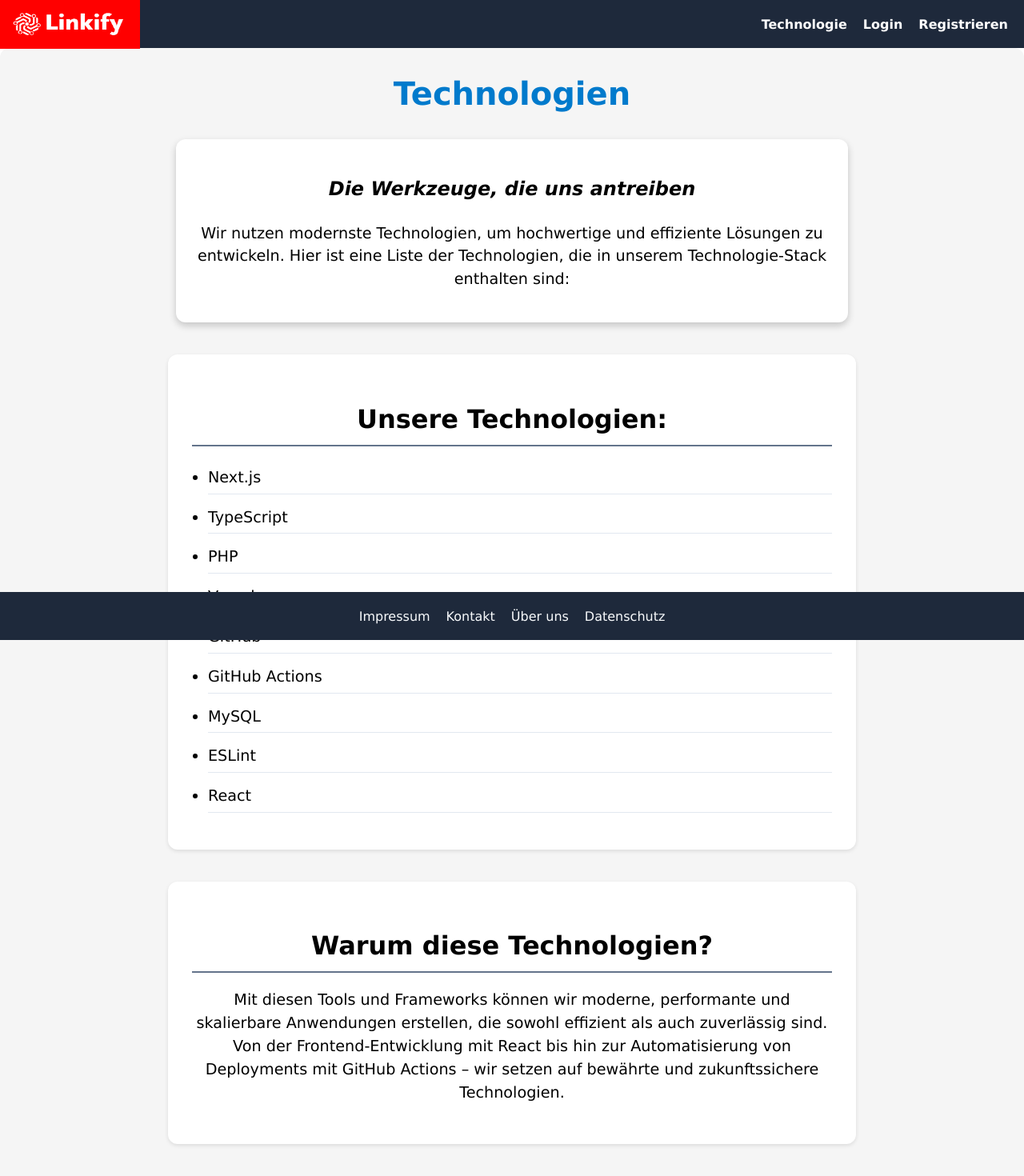
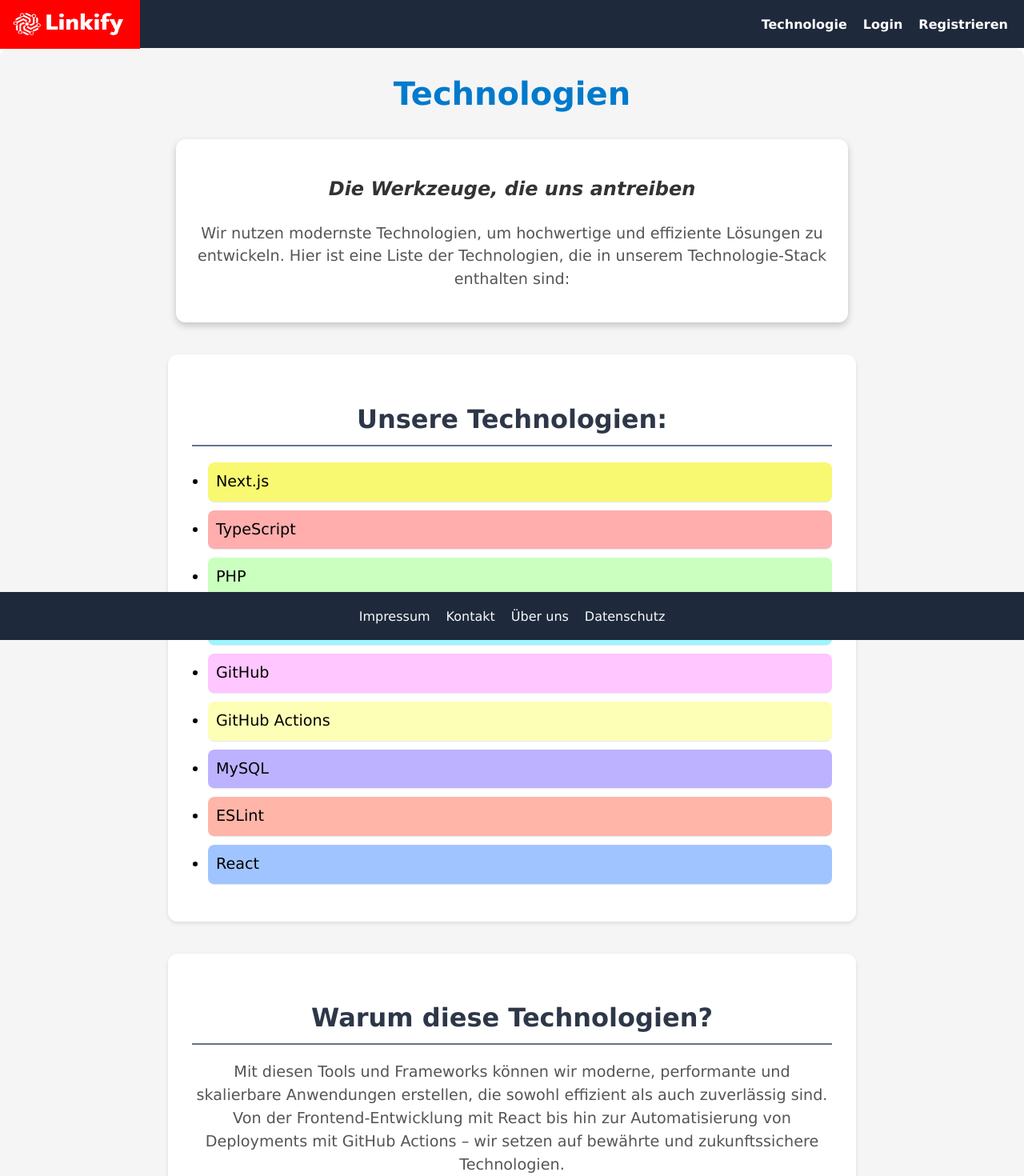
Before and after one commit to RalfHof/nextjs-boilerplate, a Next.js app: page /technologie in a window 1280 px wide. Shown: the top 1470 px of the page at 80% size. Built offline with nearby package versions, Linux system fonts and the light colour scheme.

Commit message:
New Feautes Akin

```diff
--- a/src/app/technologie/page.tsx
+++ b/src/app/technologie/page.tsx
@@ -4,8 +4,16 @@ export default function TechnologyPage() {
   return (
     <div style={styles.container}>
       <h1 style={styles.title}>Technologien</h1>
-      <section style={styles.heroSection}>
-        <p style={styles.subtitle}>
+      <section
+        style={styles.heroSection}
+        onMouseEnter={(e) => (e.currentTarget.style.backgroundColor = "#e0f7fa")}
+        onMouseLeave={(e) => (e.currentTarget.style.backgroundColor = "#fff")}
+      >
+        <p
+          style={styles.subtitle}
+          onMouseEnter={(e) => (e.currentTarget.style.color = "#007acc")}
+          onMouseLeave={(e) => (e.currentTarget.style.color = "#333")}
+        >
           <strong>Die Werkzeuge, die uns antreiben</strong>
         </p>
         <p style={styles.text}>
@@ -18,21 +26,45 @@ export default function TechnologyPage() {
       <section style={styles.section}>
         <h2 style={styles.sectionTitle}>Unsere Technologien:</h2>
         <ul style={styles.list}>
-          <li style={styles.listItem}>Next.js</li>
-          <li style={styles.listItem}>TypeScript</li>
-          <li style={styles.listItem}>PHP</li>
-          <li style={styles.listItem}>Vercel</li>
-          <li style={styles.listItem}>GitHub</li>
-          <li style={styles.listItem}>GitHub Actions</li>
-          <li style={styles.listItem}>MySQL</li>
-          <li style={styles.listItem}>ESLint</li>
-          <li style={styles.listItem}>React</li>
+          {["Next.js", "TypeScript", "PHP", "Vercel", "GitHub", "GitHub Actions", "MySQL", "ESLint", "React"].map(
+            (tech, index) => (
+              <li
+                key={tech}
+                style={{
+                  ...styles.listItem,
+                  backgroundColor: colors[index % colors.length],
+                }}
+                onMouseEnter={(e) =>
+                  (e.currentTarget.style.backgroundColor = hoverColors[index % hoverColors.length])
+                }
+                onMouseLeave={(e) =>
+                  (e.currentTarget.style.backgroundColor = colors[index % colors.length])
+                }
+              >
+                {tech}
+              </li>
+            )
+          )}
         </ul>
       </section>
 
-      <section style={styles.section}>
-        <h2 style={styles.sectionTitle}>Warum diese Technologien?</h2>
-        <p style={styles.text}>
+      <section
+        style={styles.section}
+        onMouseEnter={(e) => (e.currentTarget.style.transform = "scale(1.02)")}
+        onMouseLeave={(e) => (e.currentTarget.style.transform = "scale(1)")}
+      >
+        <h2
+          style={styles.sectionTitle}
+          onMouseEnter={(e) => (e.currentTarget.style.color = "#e63946")}
+          onMouseLeave={(e) => (e.currentTarget.style.color = "#2d3748")}
+        >
+          Warum diese Technologien?
+        </h2>
+        <p
+          style={styles.text}
+          onMouseEnter={(e) => (e.currentTarget.style.color = "#1d3557")}
+          onMouseLeave={(e) => (e.currentTarget.style.color = "#555")}
+        >
           Mit diesen Tools und Frameworks können wir moderne, performante und
           skalierbare Anwendungen erstellen, die sowohl effizient als auch
           zuverlässig sind. Von der Frontend-Entwicklung mit React bis hin zur
@@ -43,6 +75,9 @@ export default function TechnologyPage() {
     </div>
   );
 }
+
+const colors = ["#f9f871", "#ffadad", "#caffbf", "#9bf6ff", "#ffc6ff", "#fdffb6", "#bdb2ff", "#ffb5a7", "#a0c4ff"];
+const hoverColors = ["#fff3a3", "#ffbfbf", "#dbffda", "#b4f2ff", "#ffd8ff", "#fef3c1", "#d5d0ff", "#ffc7b5", "#b4d6ff"];
 
 const styles: Record<string, React.CSSProperties> = {
   container: {
@@ -61,6 +96,7 @@ const styles: Record<string, React.CSSProperties> = {
     fontWeight: "bold",
     color: "#007acc",
     textAlign: "center",
+    transition: "color 0.3s ease",
   },
 
   heroSection: {
@@ -70,17 +106,22 @@ const styles: Record<string, React.CSSProperties> = {
     backgroundColor: "#fff",
     width: "82%",
     maxWidth: "800px",
+    transition: "background-color 0.3s ease",
   },
 
   subtitle: {
     fontSize: "1.5rem",
     fontStyle: "italic",
     textAlign: "center",
+    color: "#333",
+    transition: "color 0.3s ease",
   },
 
   text: {
     fontSize: "1.2rem",
     textAlign: "center",
+    color: "#555",
+    transition: "color 0.3s ease",
   },
 
   section: {
@@ -91,6 +132,7 @@ const styles: Record<string, React.CSSProperties> = {
     boxShadow: "0px 2px 5px rgba(0, 0, 0, 0.1)",
     width: "80%",
     maxWidth: "800px",
+    transition: "transform 0.3s ease, box-shadow 0.3s ease",
   },
 
   sectionTitle: {
@@ -99,6 +141,8 @@ const styles: Record<string, React.CSSProperties> = {
     paddingBottom: "8px",
     marginBottom: "20px",
     textAlign: "center",
+    color: "#2d3748",
+    transition: "color 0.3s ease",
   },
 
   list: {
@@ -109,7 +153,10 @@ const styles: Record<string, React.CSSProperties> = {
   listItem: {
     fontSize: "1.2rem",
     marginBottom: "10px",
-    padding: "5px 0",
+    padding: "10px",
+    borderRadius: "8px",
     borderBottom: "1px solid #e2e8f0",
+    cursor: "pointer",
+    transition: "background-color 0.3s ease, color 0.3s ease",
   },
 };
--- a/src/globals.css
+++ b/src/globals.css
@@ -549,7 +549,7 @@ a:hover {
 }
 
 
-.ContainerAllAround{
+.ContainerAllAround {
   width: 100%;
   display: flex;
   justify-content: center;
```
